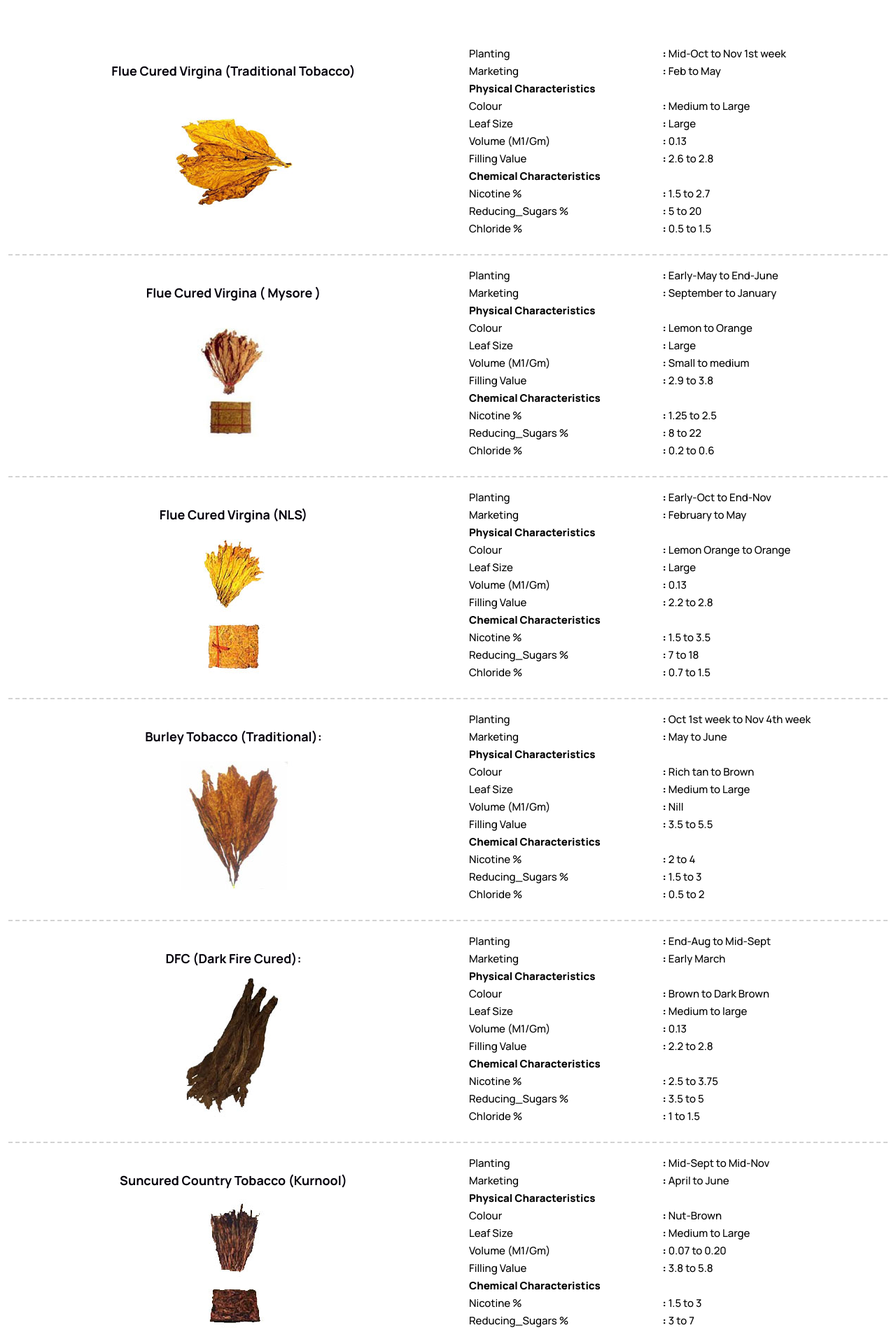
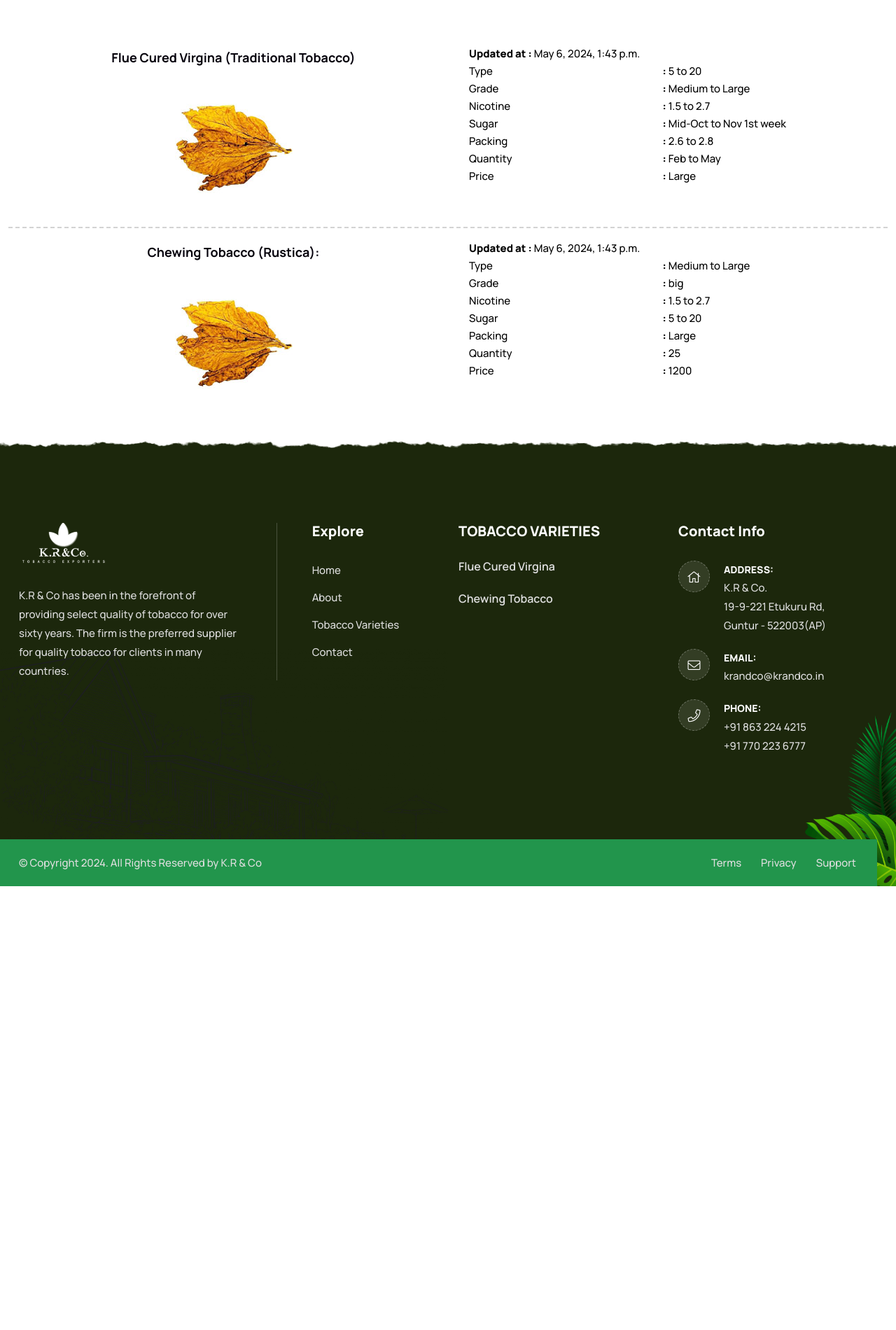
Before and after one commit to DT7Solutions/krandco_django, a Django app: page /stock-update/ in a window 1280 px wide; the page is wider, and only the part inside the window is pictured. Shown: the part 450-2350 px from the top of that part at 70% size. After the commit the page ends 1716 px from the top of that part, so only its background shows below. Run offline with Django 5.2, Linux system fonts and the light colour scheme; data comes from the database, SQL or seed files in the repository; some libraries are stand-ins or nearby versions.

Commit message:
update all

```diff
--- a/krandco/app/admin.py
+++ b/krandco/app/admin.py
@@ -12,7 +12,7 @@
 
 
 class AdminProduct(ImportExportModelAdmin):
-    list_display=['Title','Planting','Marketing']
+    list_display=['Title','Create_at','CreatedName','Type']
 
 
 admin.site.register(ProductItem,AdminProduct)
--- a/krandco/app/models.py
+++ b/krandco/app/models.py
@@ -39,16 +39,20 @@
 
 class ProductItem(models.Model):
     Title =  models.CharField(max_length=225,default="")
-    Planting = models.CharField(max_length=100)
-    Marketing = models.CharField(max_length=100)
-    Colour = models.CharField(max_length=100)
-    Leaf_Size= models.CharField(max_length=100)
-    Volume  = models.CharField(max_length=100)
-    Filling_Value = models.CharField(max_length=100)
+    Type = models.CharField(max_length=100)
+    Grade = models.CharField(max_length=100)
     Nicotine  = models.CharField(max_length=100)
-    Reducing_Sugars = models.CharField(max_length=100)
-    Chloride  = models.CharField(max_length=100)
+    Sugar = models.CharField(max_length=100)
+    Packing = models.CharField(max_length=100)
+    Quantity  = models.CharField(max_length=100)
+    Price = models.CharField(max_length=100)
     Image = models.ImageField(upload_to='uploads/')
+    CreatedName =  models.CharField(max_length=100)
+    Create_at = models.DateTimeField(default=datetime.now)
+
+
+    class Meta:
+        ordering = ['-Create_at']
 
 
     def __str__(self):
--- a/krandco/app/urls.py
+++ b/krandco/app/urls.py
@@ -1,5 +1,5 @@
 from django.urls import path
-from .views import index,about_us,tobacco_varieties,stock_update,contact,csractivity,csrdetails
+from .views import index,about_us,tobacco_varieties,stock_update,contact,csractivity,csrdetails,version
 
 
 
@@ -11,5 +11,6 @@
     # path('csractivity/',csractivity,name='csractivity'),
     path('csrdetails/', csrdetails , name='csrdetails'),
     path('contact/',contact,name='contact'),
+    path('version/',version,name='version'),
 
 ]
--- a/krandco/app/views.py
+++ b/krandco/app/views.py
@@ -23,6 +23,8 @@
 
 def csrdetails(request):
     return render(request, 'uifiles/csr.html')
+def version(request):
+    return render(request, 'uifiles/version.html')
 
 
 def stock_update(request):
--- a/krandco/static/assets/css/shop.css
+++ b/krandco/static/assets/css/shop.css
@@ -1058,7 +1058,7 @@
 
 .product-estimate-delivary {
 	display: block;
-	padding: 15px;
+	padding: 5px;
 	margin-top: 50px;
 	border-left: 3px solid var(--color-primary);
 	border-radius: 5px;
@@ -1079,13 +1079,13 @@
 }
 
 .product-estimate-delivary span {
-	padding-left: 34px;
+	/* padding-left: 34px; */
 	position: relative;
 	margin-left: 10px;
 	z-index: 1;
 }
 
-.product-estimate-delivary span::after {
+/* .product-estimate-delivary span::after {
 	position: absolute;
 	left: 0;
 	top: 10px;
@@ -1093,7 +1093,7 @@
 	height: 2px;
 	width: 20px;
 	background: #cccccc;
-}
+} */
 
 .product-estimate-delivary strong {
 	font-weight: 600;
--- a/krandco/templates/uifiles/stock-update.html
+++ b/krandco/templates/uifiles/stock-update.html
@@ -39,43 +39,56 @@
                     <div class="container">
                         <div class="row ">
                             <div class="tobacco-varieties-content flex-wrap">
+                                <div class="col-lg-12 col-12">
+                                    <p class="text-start"><b>Updated at : </b>{{Productitem.Create_at}}</p>
+                                </div>
                             <div class="col-lg-6 col-6">
-                                <p>Planting</p>
-                                <p>Marketing</p>
+                                <p>Type</p>
+                                <p>Grade</p>
+                                <p>Nicotine</p>
+                                <p>Sugar</p>
+                                <p>Packing</p>
+                                <p>Quantity</p>
+                                <p>Price</p>
                             </div>
 
                             <div class="col-lg-6 col-6 tobacco-second-content">
-                                <p><b>:</b> {{Productitem.Planting}}</p>
-                                <p><b>:</b> {{Productitem.Marketing}}</p>
+                                <p><b>:</b> {{Productitem.Type}}</p>
+                                <p><b>:</b> {{Productitem.Grade}}</p>
+                                <p><b>:</b> {{Productitem.Nicotine}}</p>
+                                <p><b>:</b> {{Productitem.Sugar}}</p>
+                                <p><b>:</b> {{Productitem.Packing}}</p>
+                                <p><b>:</b> {{Productitem.Quantity}}</p>
+                                <p><b>:</b> {{Productitem.Price}}</p>
                             </div>
-                            <div class="col-lg-12 col-12">
+                            <!-- <div class="col-lg-12 col-12">
                                 <p class="text-start"><b>Physical Characteristics</b></p>
-                            </div>
-                            <div class="col-lg-6 col-6">
+                            </div> -->
+                            <!-- <div class="col-lg-6 col-6">
                                 <p>Colour</p>
                                 <p>Leaf Size</p>
                                 <p>Volume (M1/Gm)</p>
                                 <p>Filling Value</p>
-                            </div>
-                            <div class="col-lg-6 col-6">
+                            </div> -->
+                            <!-- <div class="col-lg-6 col-6">
                                 <p><b>:</b> {{Productitem.Colour}}</p>
                                 <p><b>:</b> {{Productitem.Leaf_Size}}</p>
                                 <p><b>:</b> {{Productitem.Volume}}</p>
                                 <p><b>:</b> {{Productitem.Filling_Value}}</p>
-                            </div>
-                            <div class="col-lg-12 col-12">
+                            </div> -->
+                            <!-- <div class="col-lg-12 col-12">
                                 <p><b>Chemical Characteristics</b></p>
-                            </div>
-                            <div class="col-lg-6 col-6">
+                            </div> -->
+                            <!-- <div class="col-lg-6 col-6">
                                 <p>Nicotine %</p>
                                 <p>Reducing_Sugars %</p>
                                 <p>Chloride %</p>
-                            </div>
-                            <div class="col-lg-6 col-6">
+                            </div> -->
+                            <!-- <div class="col-lg-6 col-6">
                                 <p><b>:</b> {{Productitem.Nicotine}}</p>
                                 <p><b>:</b> {{Productitem.Reducing_Sugars}}</p>
                                 <p><b>:</b> {{Productitem.Chloride}}</p>
-                            </div>
+                            </div> -->
                         </div>
                         </div>
                     </div>
```
Also changed, not shown: krandco/templates/uifiles/tobacco-varieties.html (+5 -5 lines), krandco/templates/uifiles/version.html (added, +129 -0 lines), krandco/app/migrations/0014_auto_20240506_1342.py (added), krandco/db.sqlite3.
